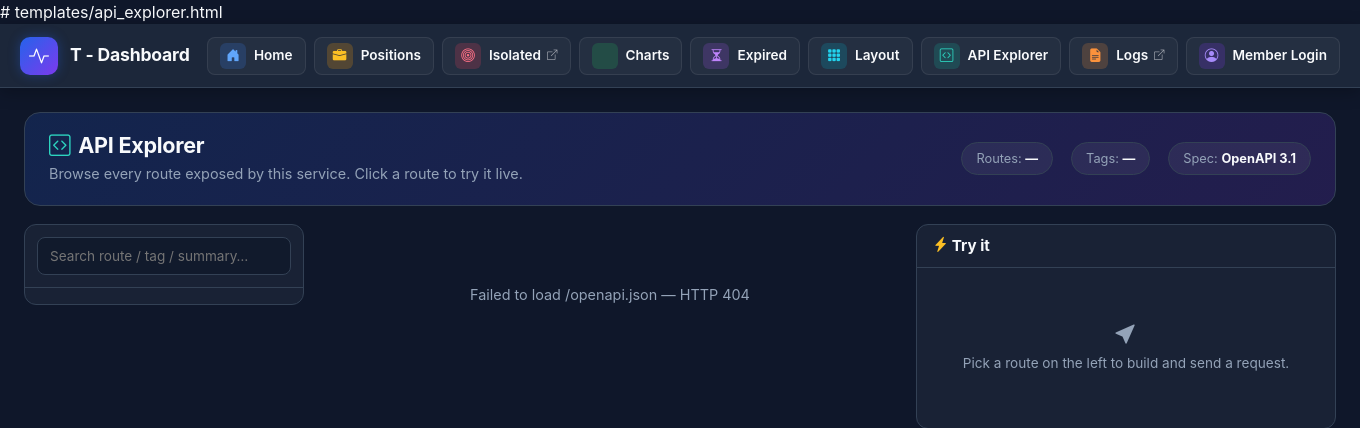
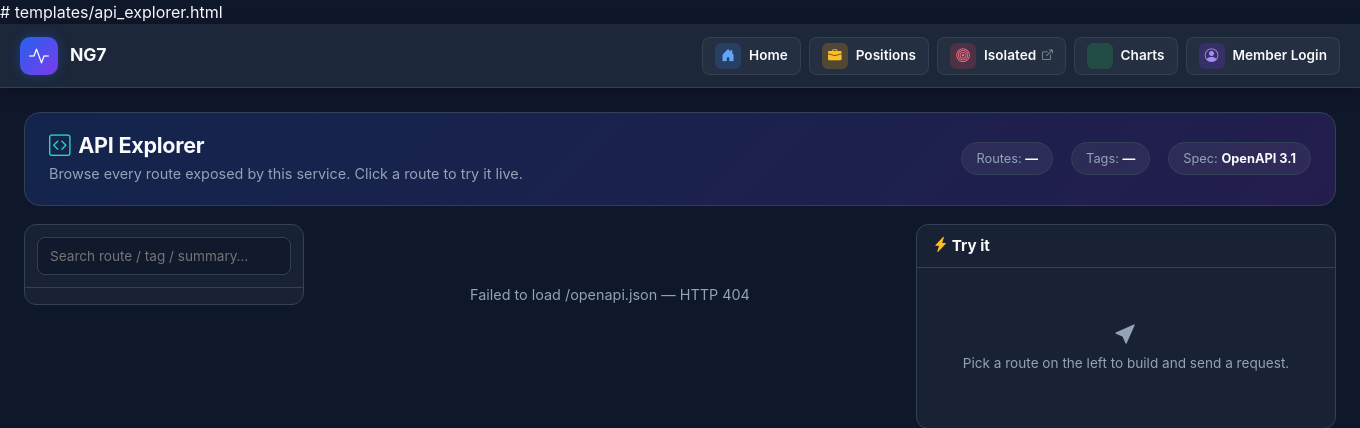
Before and after one commit to 7b809/t_feed_v1, a Python web app: template templates/api_explorer.html in a window 1360 px wide. Shown: the top 428 px of the page. Run offline with Jinja, Linux system fonts and the light colour scheme; the template is opened without the code that fills it, so the values that code supplies are empty.

Commit message:
Update NG7 branding and role-aware member navigation

```diff
--- a/templates/base.html
+++ b/templates/base.html
@@ -5,7 +5,7 @@
     <meta charset="UTF-8" />
     <meta name="viewport" content="width=device-width, initial-scale=1.0, maximum-scale=1.0, user-scalable=no" />
 
-    <title>T - Dashboard</title>
+    <title>NG7</title>
 
     <link
         rel="icon"
@@ -416,7 +416,7 @@
         <div class="app-brand-icon-box">
             <i class="bi bi-activity"></i>
         </div>
-        <span class="app-brand-title">T - Dashboard</span>
+        <span class="app-brand-title">NG7</span>
     </a>
 
     <div class="app-nav-item-group">
@@ -441,22 +441,22 @@
             <span>Charts</span>
         </a>
 
-        <a href="/expired-chart" class="app-nav-button {{ 'is-active' if active_path == '/expired-chart' else '' }}">
+        <a class="admin-only-nav" style="display:none" href="/expired-chart" class="app-nav-button {{ 'is-active' if active_path == '/expired-chart' else '' }}">
             <span class="nav-icon-badge expired-theme"><i class="bi bi-hourglass-split"></i></span>
             <span>Expired</span>
         </a>
 
-        <a href="/layout_1" class="app-nav-button {{ 'is-active' if active_path == '/layout_1' else '' }}">
+        <a class="admin-only-nav" style="display:none" href="/layout_1" class="app-nav-button {{ 'is-active' if active_path == '/layout_1' else '' }}">
             <span class="nav-icon-badge layout-theme"><i class="bi bi-grid-3x3-gap-fill"></i></span>
             <span>Layout</span>
         </a>
 
-        <a href="/api-explorer" class="app-nav-button {{ 'is-active' if active_path == '/api-explorer' else '' }}">
+        <a class="admin-only-nav" style="display:none" href="/api-explorer" class="app-nav-button {{ 'is-active' if active_path == '/api-explorer' else '' }}">
             <span class="nav-icon-badge api-theme"><i class="bi bi-code-square"></i></span>
             <span>API Explorer</span>
         </a>
 
-        <a href="/logs" target="_blank" rel="noopener noreferrer" class="app-nav-button">
+        <a class="admin-only-nav" style="display:none" href="/logs" target="_blank" rel="noopener noreferrer" class="app-nav-button">
             <span class="nav-icon-badge logs-theme"><i class="bi bi-file-earmark-text-fill"></i></span>
             <span>Logs</span>
             <i class="bi bi-box-arrow-up-right ext-arrow"></i>
@@ -578,19 +578,19 @@
         <span class="nav-icon-badge charts-theme"><i class="bi bi-candlestick-fill"></i></span>
         <span class="mobile-fab-menu-label">Charts</span>
     </a>
-    <a href="/expired-chart" class="mobile-fab-menu-item {{ 'is-active' if active_path == '/expired-chart' else '' }}" title="Expired" aria-label="Expired">
+    <a class="admin-only-nav" style="display:none" href="/expired-chart" class="mobile-fab-menu-item {{ 'is-active' if active_path == '/expired-chart' else '' }}" title="Expired" aria-label="Expired">
         <span class="nav-icon-badge expired-theme"><i class="bi bi-hourglass-split"></i></span>
         <span class="mobile-fab-menu-label">Expired</span>
     </a>
-    <a href="/layout_1" class="mobile-fab-menu-item {{ 'is-active' if active_path == '/layout_1' else '' }}" title="Layout" aria-label="Layout">
+    <a class="admin-only-nav" style="display:none" href="/layout_1" class="mobile-fab-menu-item {{ 'is-active' if active_path == '/layout_1' else '' }}" title="Layout" aria-label="Layout">
         <span class="nav-icon-badge layout-theme"><i class="bi bi-grid-3x3-gap-fill"></i></span>
         <span class="mobile-fab-menu-label">Layout</span>
     </a>
-    <a href="/api-explorer" class="mobile-fab-menu-item {{ 'is-active' if active_path == '/api-explorer' else '' }}" title="API Explorer" aria-label="API Explorer">
+    <a class="admin-only-nav" style="display:none" href="/api-explorer" class="mobile-fab-menu-item {{ 'is-active' if active_path == '/api-explorer' else '' }}" title="API Explorer" aria-label="API Explorer">
         <span class="nav-icon-badge api-theme"><i class="bi bi-code-square"></i></span>
         <span class="mobile-fab-menu-label">API</span>
     </a>
-    <a href="/logs" target="_blank" rel="noopener noreferrer" class="mobile-fab-menu-item" title="Logs" aria-label="Logs">
+    <a class="admin-only-nav" style="display:none" href="/logs" target="_blank" rel="noopener noreferrer" class="mobile-fab-menu-item" title="Logs" aria-label="Logs">
         <span class="nav-icon-badge logs-theme"><i class="bi bi-file-earmark-text-fill"></i></span>
         <span class="mobile-fab-menu-label">Logs</span>
     </a>
@@ -731,10 +731,17 @@
         {el:document.getElementById("fabAuthLink"),label:document.getElementById("fabAuthLabel"),icon:document.getElementById("fabAuthIconBadge")}
     ];
 
+    var adminOnlyNavLinks = Array.prototype.slice.call(
+        document.querySelectorAll(".admin-only-nav")
+    );
+
     function apply(role) {
         var authenticated = role === "member" || role === "admin";
         adminLinks.forEach(function (el) {
             if (el) el.style.display = role === "admin" ? "" : "none";
+        });
+        adminOnlyNavLinks.forEach(function (el) {
+            el.style.display = role === "admin" ? "" : "none";
         });
         authLinks.forEach(function (item) {
             if (!item.el) return;
```
